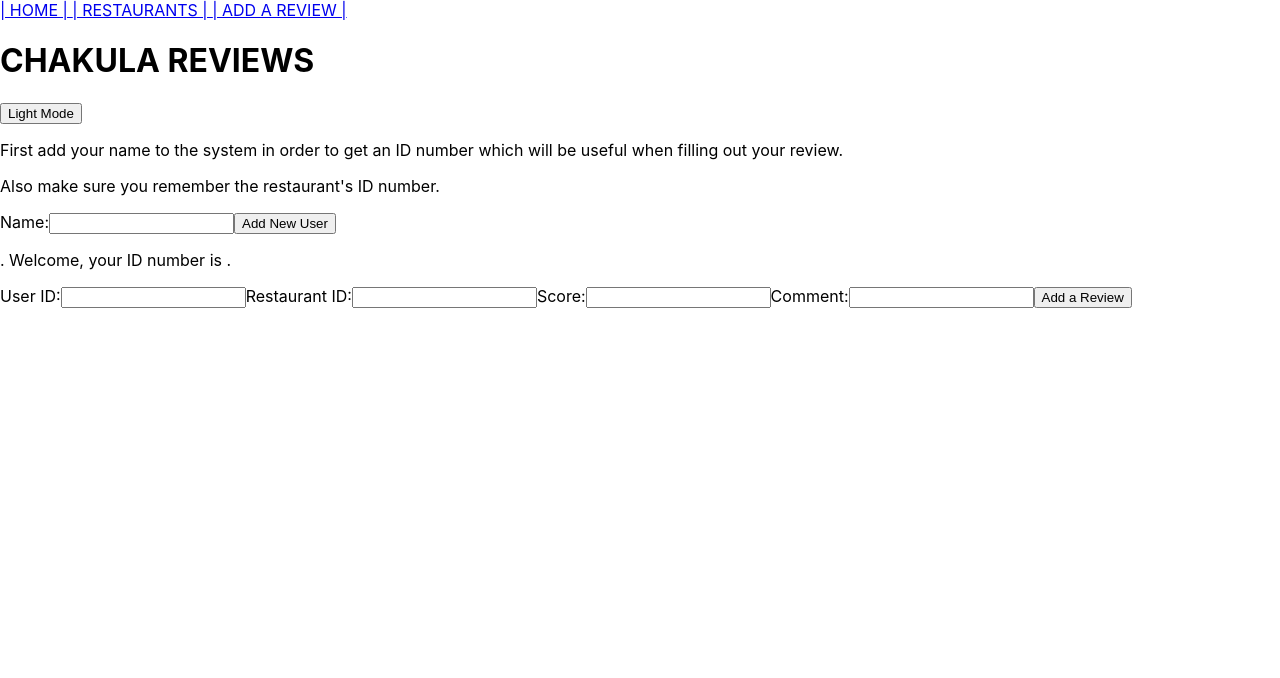
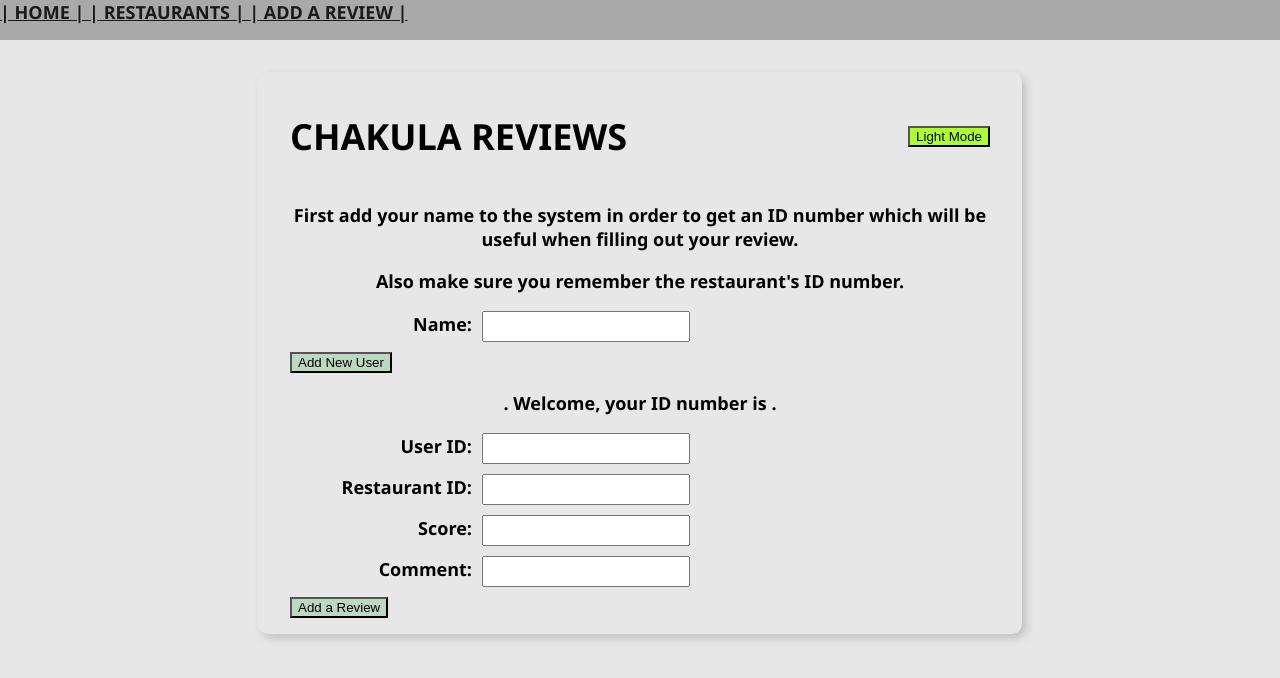
Before and after one commit to brianwangora/Chakula-Reviews, a React (Create React App) app in the folder phase-3-project-react-frontend/: page /reviewform in a window 1280 px wide. Shown: the top 678 px of the page. Built offline with nearby package versions, Linux system fonts and the light colour scheme; no server answers; the HTML template or start-up script is replaced by a standard one.

Commit message:
styling added

```diff
--- a/phase-3-project-react-frontend/src/App.css
+++ /dev/null
@@ -1,38 +0,0 @@
-.App {
-  text-align: center;
-}
-
-.App-logo {
-  height: 40vmin;
-  pointer-events: none;
-}
-
-@media (prefers-reduced-motion: no-preference) {
-  .App-logo {
-    animation: App-logo-spin infinite 20s linear;
-  }
-}
-
-.App-header {
-  background-color: #282c34;
-  min-height: 100vh;
-  display: flex;
-  flex-direction: column;
-  align-items: center;
-  justify-content: center;
-  font-size: calc(10px + 2vmin);
-  color: white;
-}
-
-.App-link {
-  color: #61dafb;
-}
-
-@keyframes App-logo-spin {
-  from {
-    transform: rotate(0deg);
-  }
-  to {
-    transform: rotate(360deg);
-  }
-}
--- a/phase-3-project-react-frontend/src/components/details/RestaurantDetails.js
+++ b/phase-3-project-react-frontend/src/components/details/RestaurantDetails.js
@@ -31,13 +31,17 @@ export default function RestaurantDetails() {
 
     return(
         <div className="container">
+            <div>
                 <center>
+                    <div>
                         <h2>{name}</h2>
                         <p>This restaurant is located in, {location}.</p>
                         <p> This restaurant is classified as a {restaurant_type} restaurant.</p>
                         <p>This restaurant's ID number is {id}.</p>
-                <ReviewDetails/>
+                    </div>
+                    {/* <ReviewDetails/> */}
                 </center>
+            </div>
         </div>
     )
 }
--- a/phase-3-project-react-frontend/src/components/details/ReviewDetails.js
+++ b/phase-3-project-react-frontend/src/components/details/ReviewDetails.js
@@ -26,7 +26,7 @@ export default function ReviewDetails() {
     )
 
     return(
-        <div className="container">
+        <div>
             <center>
                 <p>The score given is: {score}.</p>
                 <p>Reviewers had this to say about the restaurant: {comment}</p>
--- a/phase-3-project-react-frontend/src/index.css
+++ b/phase-3-project-react-frontend/src/index.css
@@ -11,3 +11,118 @@ code {
   font-family: source-code-pro, Menlo, Monaco, Consolas, 'Courier New',
     monospace;
 }
+
+body {
+  background: rgb(231, 231, 231);
+  font-family: "Segoe UI", Tahoma, Geneva, Verdana, sans-serif;
+  font-size: 18px;
+}
+
+.App.dark {
+  --font-color: rgb(255, 255, 255);
+  --background: rgb(50, 50, 50);
+  --background-light: rgb(101, 101, 101);
+  transition: all 0.3s;
+}
+
+.App {
+  margin: 2rem auto;
+  padding: 1rem 2rem;
+  max-width: 700px;
+  background: var(--background);
+  color: var(--font-color);
+  box-shadow: 4px 4px 10px rgba(33, 33, 33, 0.2);
+  border-radius: 10px;
+}
+
+header {
+  display: flex;
+  justify-content: space-between;
+  align-items: center;
+  border-top-left-radius: 10px;
+  border-top-right-radius: 10px;
+}
+
+p {
+  text-align: center;
+  font-weight: 600;
+}
+
+header button {
+  background-color: greenyellow;
+
+}
+
+.navbar {
+  background-color: darkgray;
+  height: 40px !important;
+  max-height: 100px !important;
+}
+
+ #brands img {
+  border: 1px solid #ddd;
+  border-radius: 4px;
+  padding: 5px;
+  width: 150px;
+}
+
+h1 {
+  font-weight: 700;
+}
+
+h3 {
+  text-align: center;
+  font-size: large;
+  font-weight: 600;
+  font-style: italic;
+}
+
+center {
+  background-color: grey;
+  outline: auto;
+  outline-style: round;
+  border-radius: 25px;
+  height: 600px;
+  width: 600px;
+  padding-left: 0%;
+  position: fixed;
+  top: 50%;
+  left: 50%;
+  transform: translate(-50%, -50%);
+}
+
+h2 {
+  font-weight: 600;
+}
+
+.nav-link {
+  color: rgb(28, 25, 25);
+  font-weight: 600;
+}
+
+center img {
+  border-radius: 25px;
+}
+
+
+.button {
+  background-color: rgb(189, 216, 192);
+  display: flex;
+}
+
+label {
+  display: flex;
+  flex-direction: row;
+  justify-content: flex-end;
+  text-align: right;
+  width: 400px;
+  line-height: 26px;
+  margin-bottom: 10px;
+  font-weight: 600;
+}
+
+input {
+  height: 25px;
+  flex: 0 0 200px;
+  margin-left: 10px;
+}
```
Lines whose indentation alone changed are shown as unchanged.
